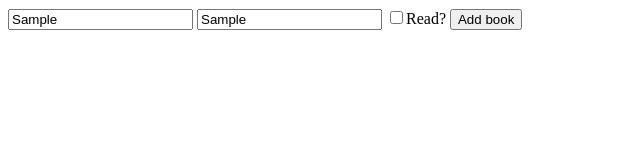
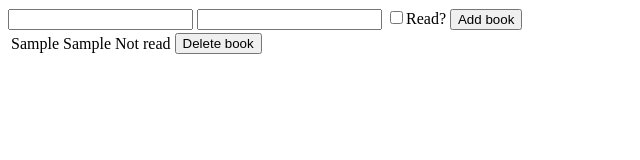
Before and after one commit to niconap/library, a plain HTML site: page index.html in a window 1280 px wide. Both pictures are taken after typing "Sample", "Sample" into the empty fields and a click on the button "Add book". Shown: the whole page, without its empty margins (0-640 px from the left). Drawn offline with Linux system fonts and the light colour scheme.

Commit message:
Display entered books on the page.

```diff
--- a/index.html
+++ b/index.html
@@ -13,7 +13,7 @@
         <input type="text" id="author">
         <input type="checkbox" id="read">Read?</input>
         <button id="add">Add book</button>
-        <div id="lib"></div>
+        <table id="lib"></table>
         <script src="scripts.js"></script>
     </body>
 </html>
--- a/scripts.js
+++ b/scripts.js
@@ -19,11 +19,32 @@ function Book(title, author, read) {
 
 // Make a new book and render on the page
 function addBookToLibrary() {
-    myLibrary.push(new Book(ttl.textContent, ath.textContent, rd.checked));
-    render(myLibrary);
+    myLibrary.push(new Book(ttl.value, ath.value, rd.checked));
+    if (ttl.value == "" || ath.value == "") {
+        alert("Please enter a title and an author!");
+    } else {
+        ttl.value = "";
+        ath.value = "";
+        rd.checked = false;
+        render(myLibrary);
+    }
 }
 
 // Append elements to show all books on the page
 function render(array) {
-
+    lib.innerHTML = "";
+    array.forEach(book => {
+        let tableRow = lib.insertRow();
+        tableRow.insertCell(0).innerHTML = book.title;
+        tableRow.insertCell(1).innerHTML = book.author;
+        if (book.read == true) {
+            tableRow.insertCell(2).innerHTML = "Read";
+        } else {
+            tableRow.insertCell(2).innerHTML = "Not read";
+        }
+        let cell3 = tableRow.insertCell(3);
+        let button = document.createElement("button");
+        button.innerHTML = "Delete book";
+        cell3.appendChild(button);
+    })
 }
```
